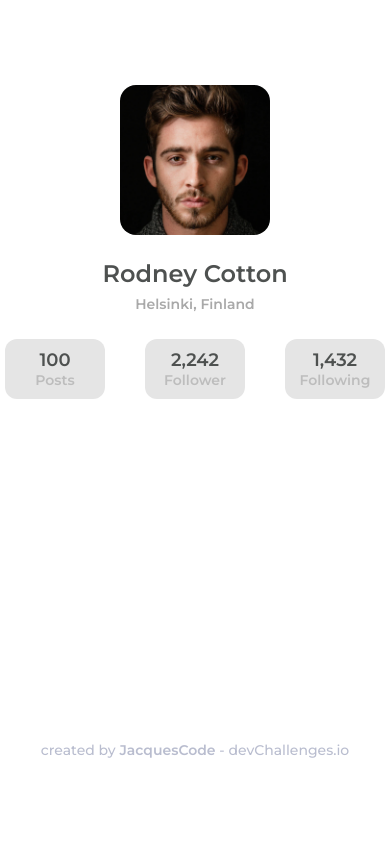
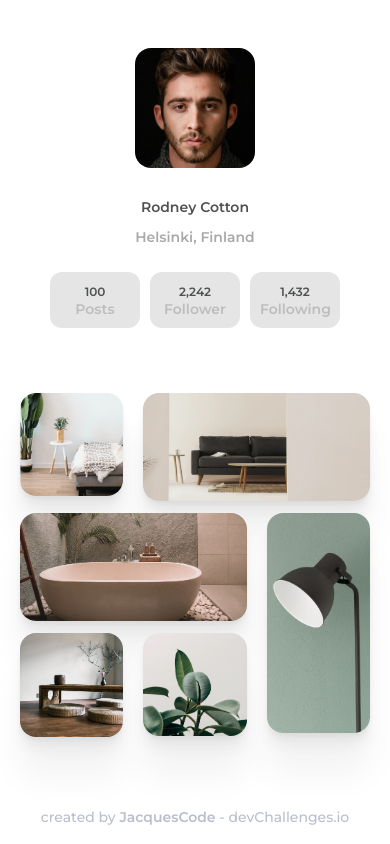
Before and after one commit to Jacquescode/MyGalleryChallenge, a plain HTML site: page index.html in a window 390 px wide. Drawn offline with Linux system fonts and the light colour scheme.

Commit message:
Challenge Done

```diff
--- a/index.html
+++ b/index.html
@@ -1,17 +1,17 @@
 <!DOCTYPE html>
 <html lang="en">
   <head>
-  <meta charset="UTF-8">
-  <meta http-equiv="X-UA-Compatible" content="IE=edge">
-  <meta name="viewport" content="width=device-width, initial-scale=1.0">
+    <meta charset="UTF-8" />
+    <meta http-equiv="X-UA-Compatible" content="IE=edge" />
+    <meta name="viewport" content="width=device-width, initial-scale=1.0" />
     <link rel="icon" href="Images/devchallenges.png" />
-  <link rel="stylesheet" href="style.css">
+    <link rel="stylesheet" href="style.css" />
     <title>My Gallery Challenge</title>
   </head>
   <body>
     <div class="container">
       <header>
-      <img src="Images/profilePhoto.png" alt="profilePhoto" width="150px">
+        <img src="Images/profilePhoto.png" alt="profilePhoto" width="150px" />
         <div class="profil">
           <h1>Rodney Cotton</h1>
           <h3>Helsinki, Finland</h3>
@@ -32,7 +32,12 @@
         </div>
       </header>
       <div class="gallery">
-
+        <img class="one" src="Images/photo1.png" alt="photo1" />
+        <img class="two" src="Images/photo2.png" alt="photo2" />
+        <img class="three" src="Images/photo3.png" alt="photo3" />
+        <img class="four" src="Images/photo_4.png" alt="photo4" />
+        <img class="five" src="Images/photo6.png" alt="photo6" />
+        <img class="six" src="Images/photo5.png" alt="photo5" />
       </div>
       <footer>
         <p>created by <b>JacquesCode</b> - devChallenges.io</p>
--- a/style.css
+++ b/style.css
@@ -47,6 +47,10 @@
   border-radius: 16px;
 }
 
+.gallery img {
+  width: 100%;
+}
+
 .container {
   height: 100vh;
   display: grid;
@@ -56,6 +60,7 @@
 
 header {
   text-align: center;
+  margin-top: 30px;
 }
 
 .profil {
@@ -76,6 +81,69 @@
   border-radius: 12px;
 }
 
+.gallery {
+  display: grid;
+  width: 60%;
+  margin: auto;
+  padding: 30px 0;
+  grid-template-columns: repeat(3, 1fr);
+  grid-template-rows: repeat(3, 1fr);
+  grid-gap: 10px 20px;
+}
+
+.one {
+  grid-area: 1 / 1 / 2 / 2;
+}
+.two {
+  grid-area: 1 / 2 / 2 / 4;
+}
+.three {
+  grid-area: 2 / 1 / 3 / 3;
+}
+.four {
+  grid-area: 2 / 3 / 4 / 4;
+  margin-bottom: 10px;
+}
+.five {
+  grid-area: 3 / 1 / 4 / 2;
+}
+.six {
+  grid-area: 3 / 2 / 4 / 3;
+}
+
+.gallery img {
+  box-shadow: 0 1.4px 1.2px rgba(0, 0, 0, 0.016),
+    0 3.5px 3px rgba(0, 0, 0, 0.022), 0 7.1px 6.2px rgba(0, 0, 0, 0.028),
+    0 14.6px 12.8px rgba(0, 0, 0, 0.034), 0 40px 35px rgba(0, 0, 0, 0.05);
+}
+
 footer {
   text-align: center;
 }
+
+@media (max-width: 800px) {
+  body {
+    font-size: 10px;
+  }
+
+  header img {
+    width: 120px;
+  }
+
+  h1 {
+    font-size: 14px;
+  }
+
+  strong {
+    font-size: 12px;
+  }
+
+  .stat {
+    width: 90px;
+    margin: 0 5px;
+  }
+
+  .gallery {
+    width: 90%;
+  }
+}
```
Lines whose indentation alone changed are shown as unchanged.
